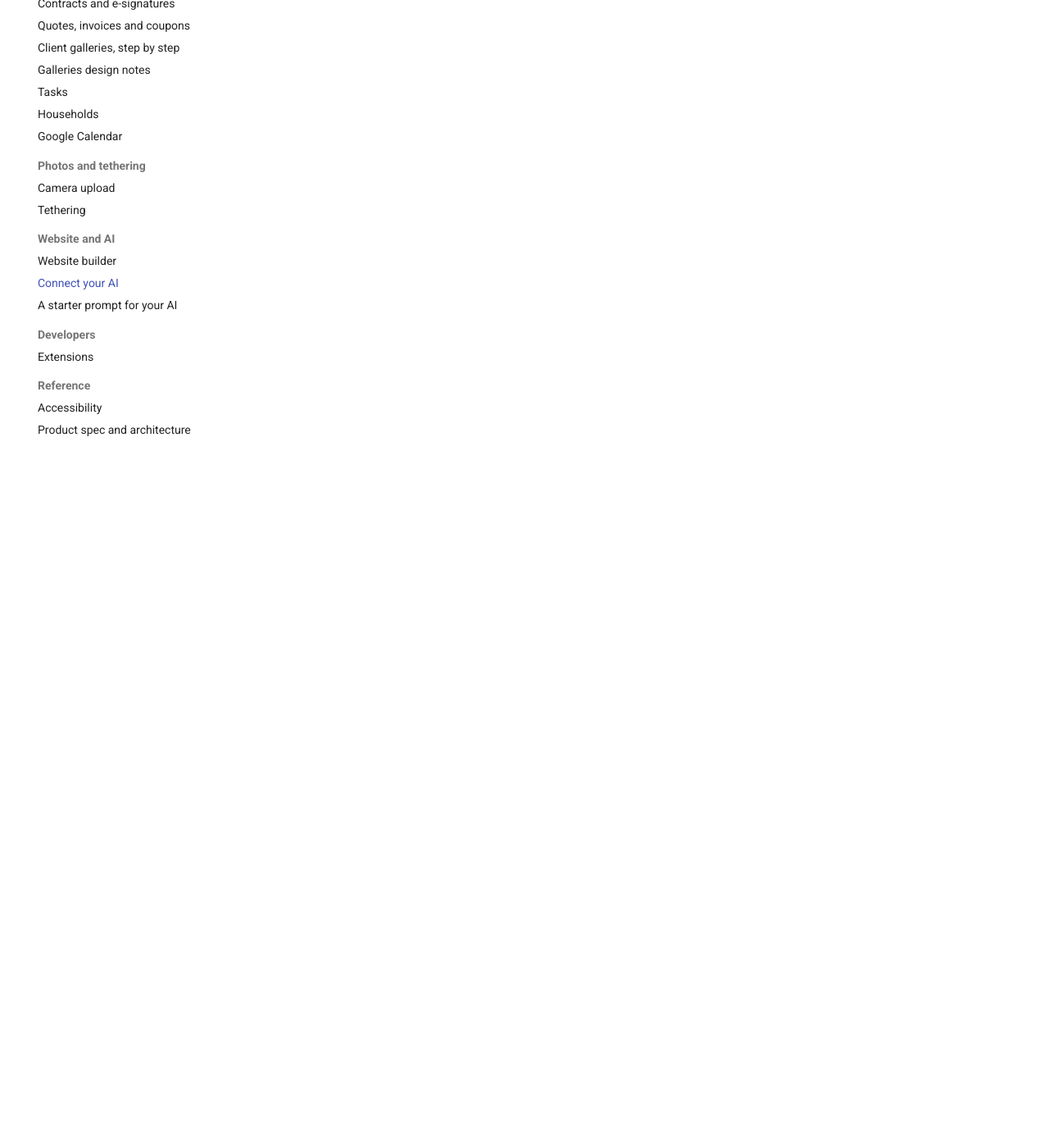
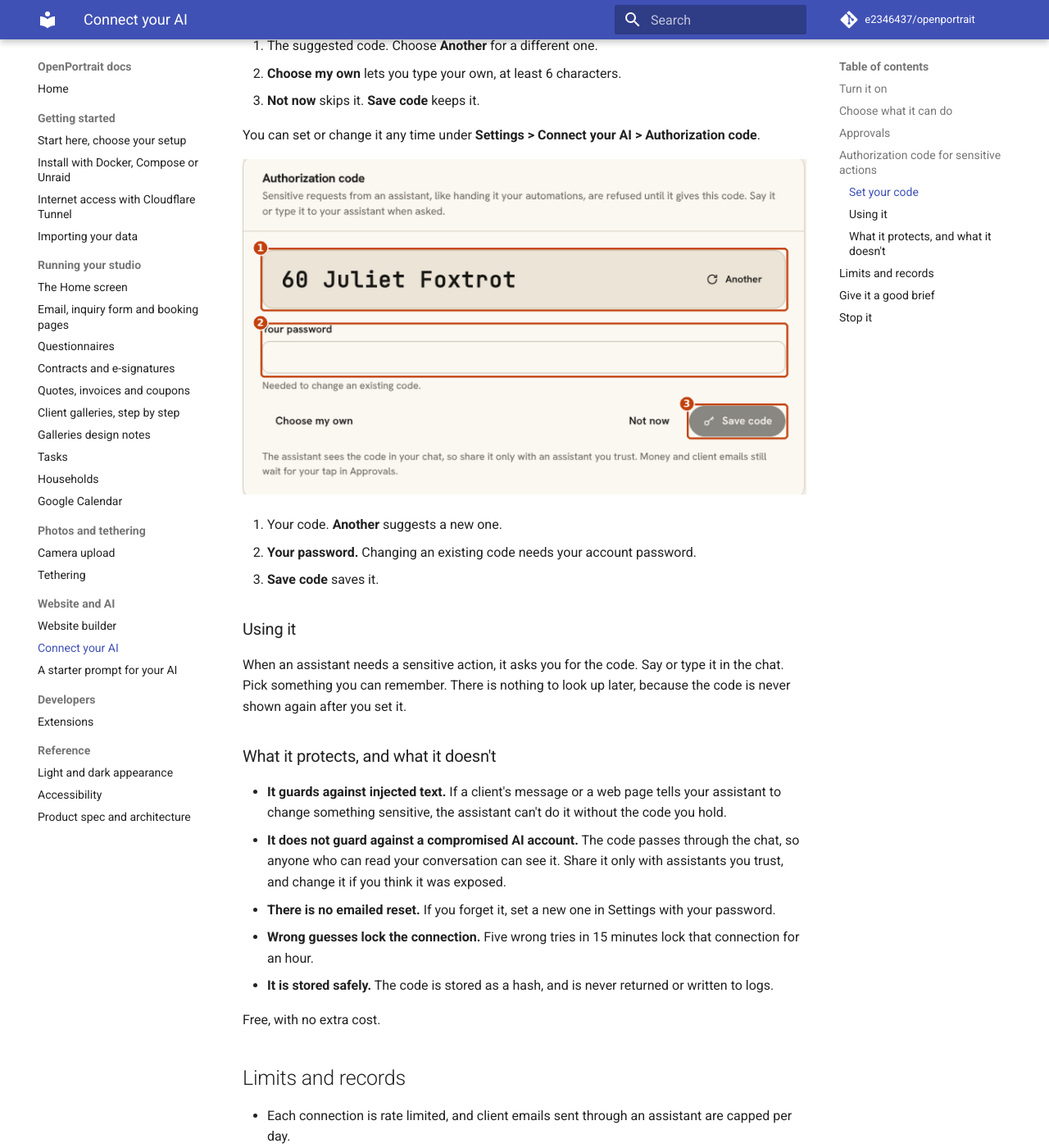
Before and after one commit to e2346437/openportrait, an MkDocs documentation site: the page built from docs/ai-access.md, in a window 1280 px wide and 1400 px high, scrolled down 2794 px. Shown: the whole window at 82% size. Built offline with MkDocs 1.6.1 and Material for MkDocs 9.7.7, drawn with Linux system fonts in a browser that asks for light colours; comment, search, counter and statistics services are not loaded; some of the changed text lies outside the part shown.

Commit message:
Docs: Home screen, appearance, AI authorization code and Protected proofing (#105)
* Docs: add Start here page with setup flow diagram

Co-Authored-By: Claude Sonnet 5.5 <noreply@anthropic.com>
Claude-Session: https://claude.ai/code/session_018upz6jXpJttvq6zS9BbNcx

* Extensions can add a help page with formatted text

Co-Authored-By: Claude Sonnet 5.5 <noreply@anthropic.com>
Claude-Session: https://claude.ai/code/session_018upz6jXpJttvq6zS9BbNcx

* Docs: step-by-step client galleries guide with web-size quality screenshot

Co-Authored-By: Claude Sonnet 5.5 <noreply@anthropic.com>
Claude-Session: https://claude.ai/code/session_018upz6jXpJttvq6zS9BbNcx

* docs: add annotated screenshots and a starter prompt for connected AI

Co-Authored-By: Claude Sonnet 5.5 <noreply@anthropic.com>
Claude-Session: https://claude.ai/code/session_018upz6jXpJttvq6zS9BbNcx

* docs: light, dark and match-device appearance

Co-Authored-By: Claude Sonnet 5.5 <noreply@anthropic.com>
Claude-Session: https://claude.ai/code/session_018upz6jXpJttvq6zS9BbNcx

* docs: AI authorization code for sensitive actions

Co-Authored-By: Claude Sonnet 5.5 <noreply@anthropic.com>
Claude-Session: https://claude.ai/code/session_018upz6jXpJttvq6zS9BbNcx

* docs: protected proofing flow diagram and annotated screenshot

Co-Authored-By: Claude Sonnet 5.5 <noreply@anthropic.com>
Claude-Session: https://claude.ai/code/session_018upz6jXpJttvq6zS9BbNcx

* docs: Home screen page and sign-in photo, with annotated screenshots

Co-Authored-By: Claude Sonnet 5.5 <noreply@anthropic.com>
Claude-Session: https://claude.ai/code/session_018upz6jXpJttvq6zS9BbNcx

---------

Co-authored-by: Claude <noreply@anthropic.com>

```diff
--- a/docs/ai-access.md
+++ b/docs/ai-access.md
@@ -38,6 +38,44 @@ Auto-approval is a setting you can turn on for each kind of action. It is off by
 
 Client-written text, such as inquiry messages and questionnaire answers, is passed to the assistant as untrusted content. Assistants are told not to follow instructions found in it, and the approval step still applies.
 
+## Authorization code for sensitive actions
+
+Some actions are too important to trust to an assistant on its own, such as switching the studio's automation mode. These **sensitive** actions only run when the assistant includes your **authorization code** with the request. Without a code, they stay blocked.
+
+Money and client emails are different. They still wait in **Approvals** for your tap, with or without a code.
+
+### Set your code
+
+The setup wizard has a third step, **Your authorization code**. It suggests a random code made of a number and two words, such as `14 Yankee Tango`.
+
+![The authorization code step in setup](img/ai-code-onboarding.png)
+
+1. The suggested code. Choose **Another** for a different one.
+2. **Choose my own** lets you type your own, at least 6 characters.
+3. **Not now** skips it. **Save code** keeps it.
+
+You can set or change it any time under **Settings > Connect your AI > Authorization code**.
+
+![The Authorization code panel in settings](img/ai-code-settings.png)
+
+1. Your code. **Another** suggests a new one.
+2. **Your password.** Changing an existing code needs your account password.
+3. **Save code** saves it.
+
+### Using it
+
+When an assistant needs a sensitive action, it asks you for the code. Say or type it in the chat. Pick something you can remember. There is nothing to look up later, because the code is never shown again after you set it.
+
+### What it protects, and what it doesn't
+
+- **It guards against injected text.** If a client's message or a web page tells your assistant to change something sensitive, the assistant can't do it without the code you hold.
+- **It does not guard against a compromised AI account.** The code passes through the chat, so anyone who can read your conversation can see it. Share it only with assistants you trust, and change it if you think it was exposed.
+- **There is no emailed reset.** If you forget it, set a new one in Settings with your password.
+- **Wrong guesses lock the connection.** Five wrong tries in 15 minutes lock that connection for an hour.
+- **It is stored safely.** The code is stored as a hash, and is never returned or written to logs.
+
+Free, with no extra cost.
+
 ## Limits and records
 
 - Each connection is rate limited, and client emails sent through an assistant are capped per day.
--- a/mkdocs.yml
+++ b/mkdocs.yml
@@ -37,6 +37,7 @@ nav:
       - Internet access with Cloudflare Tunnel: cloudflare-tunnel.md
       - Importing your data: import.md
   - Running your studio:
+      - The Home screen: home.md
       - Email, inquiry form and booking pages: booking.md
       - Questionnaires: questionnaires.md
       - Contracts and e-signatures: contracts.md
@@ -56,5 +57,6 @@ nav:
   - Developers:
       - Extensions: extensions.md
   - Reference:
+      - Light and dark appearance: appearance.md
       - Accessibility: accessibility.md
       - Product spec and architecture: SPEC.md
```
Also changed, not shown: docs/ai-prompt.md (+1 -0 lines), docs/appearance.md (added, +33 -0 lines), docs/galleries-guide.md (+22 -0 lines), docs/home.md (added, +53 -0 lines), docs/index.md (+1 -7 lines), docs/img/ai-code-onboarding.png (added), docs/img/ai-code-settings.png (added), docs/img/appearance-dark.png (added), docs/img/appearance-light.png (added), docs/img/dashboard-home.png (deleted), docs/img/galleries-protected-proofing.png (added), docs/img/home-new-studio.png (added), docs/img/home-overview.png (added), docs/img/settings-signin-photo.png (added).
